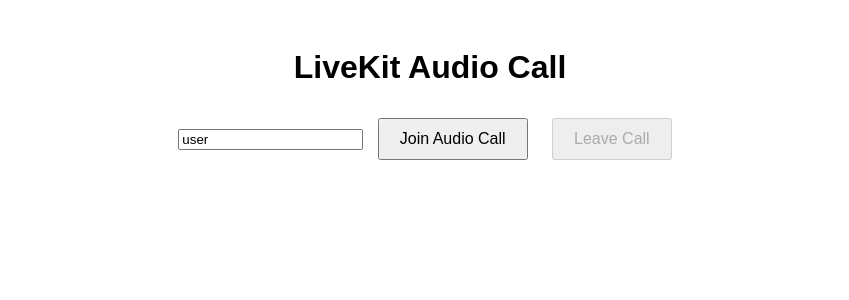
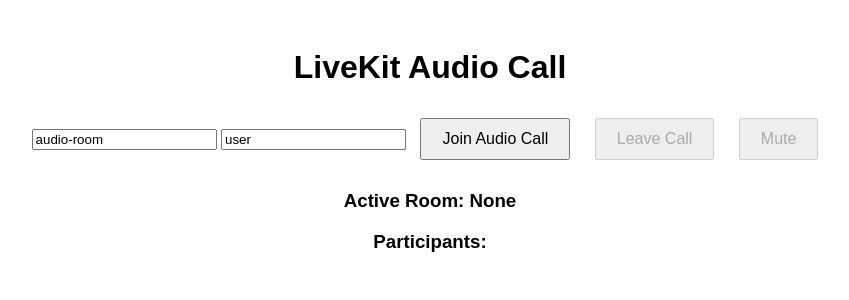
Before and after one commit to SIVABALANPRABHU/audio-live-kit, a Django app: page / in a window 1280 px wide. Shown: the top 300 px of the page, without its empty margins (210-1059 px from the left). Run offline with Django 5.2, Linux system fonts and the light colour scheme.

Commit message:
audio call integrated

```diff
--- a/audiocall/call/templates/call/index.html
+++ b/audiocall/call/templates/call/index.html
@@ -1,4 +1,3 @@
-<!-- call/templates/call/index.html -->
 {% load static %}
 <!DOCTYPE html>
 <html lang="en">
@@ -12,23 +11,36 @@
         #audio-container { margin-top: 20px; }
         button { padding: 10px 20px; margin: 10px; font-size: 16px; }
         #error { color: red; }
+        #room-info { margin-top: 20px; }
+        #participants { list-style: none; padding: 0; }
+        #participants li { margin: 5px 0; }
+        .muted { color: gray; }
     </style>
 </head>
 <body>
     <h1>LiveKit Audio Call</h1>
+    <input type="text" id="roomName" placeholder="Enter room name" value="audio-room">
     <input type="text" id="participantName" placeholder="Enter your name" value="user">
     <button onclick="joinRoom()">Join Audio Call</button>
     <button onclick="leaveRoom()" disabled>Leave Call</button>
+    <button onclick="toggleMute()" disabled id="muteButton">Mute</button>
     <div id="audio-container"></div>
     <div id="error"></div>
+    <div id="room-info">
+        <h3>Active Room: <span id="active-room">None</span></h3>
+        <h3>Participants:</h3>
+        <ul id="participants"></ul>
+    </div>
 
     <script>
         let room = null;
+        let isMuted = false;
 
         async function joinRoom() {
             try {
+                const roomName = document.getElementById('roomName').value;
                 const participantName = document.getElementById('participantName').value;
-                const response = await fetch(`/get-token/?participant=${participantName}`);
+                const response = await fetch(`/get-token/?room=${roomName}&participant=${participantName}`);
                 if (!response.ok) {
                     throw new Error(`Failed to fetch token: ${response.statusText}`);
                 }
@@ -41,34 +53,104 @@
                 });
                 console.log('Connected to room:', room.name);
 
+                // Explicitly publish local audio track
+                try {
+                    const audioTrack = await room.localParticipant.setMicrophoneEnabled(true);
+                    console.log('Local audio track published:', audioTrack);
+                } catch (err) {
+                    console.error('Failed to publish audio track:', err);
+                    throw new Error(`Failed to publish audio track: ${err.message}`);
+                }
+
+                // Update UI with room name
+                document.getElementById('active-room').innerText = room.name;
+
                 const audioContainer = document.getElementById('audio-container');
+                const participantsList = document.getElementById('participants');
 
-                // Function to attach audio tracks for a participant
+                // Function to update participants list with audio status
+                const updateParticipants = () => {
+                    participantsList.innerHTML = '';
+                    if (room.participants && room.participants.size > 0) {
+                        room.participants.forEach(participant => {
+                            const li = document.createElement('li');
+                            const isAudioMuted = !participant.audioTracks || participant.audioTracks.size === 0 ||
+                                Array.from(participant.audioTracks.values()).every(track => track.isMuted);
+                            li.innerText = `${participant.identity}${isAudioMuted ? ' (Muted or No Audio)' : ''}`;
+                            if (isAudioMuted) li.classList.add('muted');
+                            participantsList.appendChild(li);
+                        });
+                    }
+                    // Add local participant
+                    const localLi = document.createElement('li');
+                    const localAudioMuted = !room.localParticipant.audioTracks ||
+                        room.localParticipant.audioTracks.size === 0 ||
+                        Array.from(room.localParticipant.audioTracks.values()).every(track => track.isMuted);
+                    localLi.innerText = `${room.localParticipant.identity} (You)${localAudioMuted ? ' (Muted or No Audio)' : ''}`;
+                    if (localAudioMuted) localLi.classList.add('muted');
+                    participantsList.appendChild(localLi);
+                };
+
+                // Function to attach audio tracks
                 const attachAudioTracks = (participant) => {
-                    participant.audioTracks.forEach(track => {
-                        const audioElement = track.audioTrack.attach();
-                        audioContainer.appendChild(audioElement);
-                    });
+                    if (participant.audioTracks && participant.audioTracks.size > 0) {
+                        participant.audioTracks.forEach(track => {
+                            const audioElement = track.audioTrack.attach();
+                            audioContainer.appendChild(audioElement);
+                            console.log(`Attached audio track for ${participant.identity}`);
+                        });
+                    } else {
+                        console.log(`No audio tracks for ${participant.identity}`);
+                    }
                 };
 
                 // Handle existing participants
                 if (room.participants && room.participants.size > 0) {
                     room.participants.forEach(attachAudioTracks);
                 }
+                updateParticipants();
 
                 // Handle new participants
                 room.on('participantConnected', participant => {
                     console.log('Participant connected:', participant.identity);
                     attachAudioTracks(participant);
+                    updateParticipants();
                 });
 
-                // Handle participant track subscriptions
+                // Handle participant disconnections
+                room.on('participantDisconnected', participant => {
+                    console.log('Participant disconnected:', participant.identity);
+                    updateParticipants();
+                });
+
+                // Handle track subscriptions
                 room.on('trackSubscribed', (track, publication, participant) => {
                     if (publication.kind === 'audio') {
                         const audioElement = track.attach();
                         audioContainer.appendChild(audioElement);
+                        console.log(`Subscribed to audio track from ${participant.identity}`);
+                        updateParticipants();
                     }
                 });
+
+                // Handle track mute/unmute
+                room.on('trackMuted', (publication, participant) => {
+                    console.log(`${participant.identity}'s track muted`);
+                    updateParticipants();
+                });
+                room.on('trackUnmuted', (publication, participant) => {
+                    console.log(`${participant.identity}'s track unmuted`);
+                    updateParticipants();
+                });
+
+                // Handle local track publication
+                room.on('localTrackPublished', (track, publication) => {
+                    console.log(`Local track published: ${publication.kind}`);
+                    updateParticipants();
+                });
+
+                // Enable mute button
+                document.getElementById('muteButton').disabled = false;
 
                 // Update button states
                 document.querySelector('button[onclick="joinRoom()"]').disabled = true;
@@ -84,15 +166,45 @@
                 if (room) {
                     await room.disconnect();
                     document.getElementById('audio-container').innerHTML = '';
+                    document.getElementById('active-room').innerText = 'None';
+                    document.getElementById('participants').innerHTML = '';
                     document.querySelector('button[onclick="joinRoom()"]').disabled = false;
                     document.querySelector('button[onclick="leaveRoom()"]').disabled = true;
+                    document.getElementById('muteButton').disabled = true;
                     room = null;
+                    isMuted = false;
+                    document.getElementById('muteButton').innerText = 'Mute';
                 }
             } catch (error) {
                 console.error('Disconnect failed:', error);
                 document.getElementById('error').innerText = `Error: ${error.message}`;
             }
         }
+
+        async function toggleMute() {
+            try {
+                if (!room) return;
+                isMuted = !isMuted;
+                const localAudioTracks = room.localParticipant.audioTracks;
+                if (localAudioTracks && localAudioTracks.size > 0) {
+                    localAudioTracks.forEach(track => {
+                        if (isMuted) {
+                            track.track.mute();
+                        } else {
+                            track.track.unmute();
+                        }
+                    });
+                    document.getElementById('muteButton').innerText = isMuted ? 'Unmute' : 'Mute';
+                    updateParticipants();
+                } else {
+                    console.error('No local audio tracks to mute/unmute');
+                    document.getElementById('error').innerText = 'Error: No audio tracks available';
+                }
+            } catch (error) {
+                console.error('Mute toggle failed:', error);
+                document.getElementById('error').innerText = `Error: ${error.message}`;
+            }
+        }
     </script>
 </body>
 </html>
```
